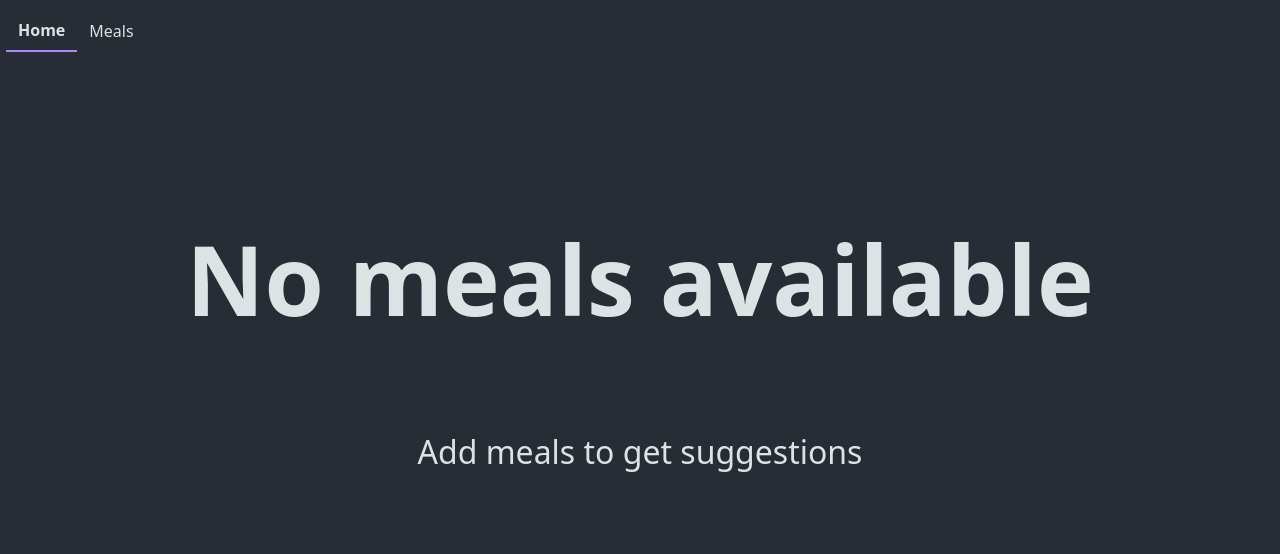
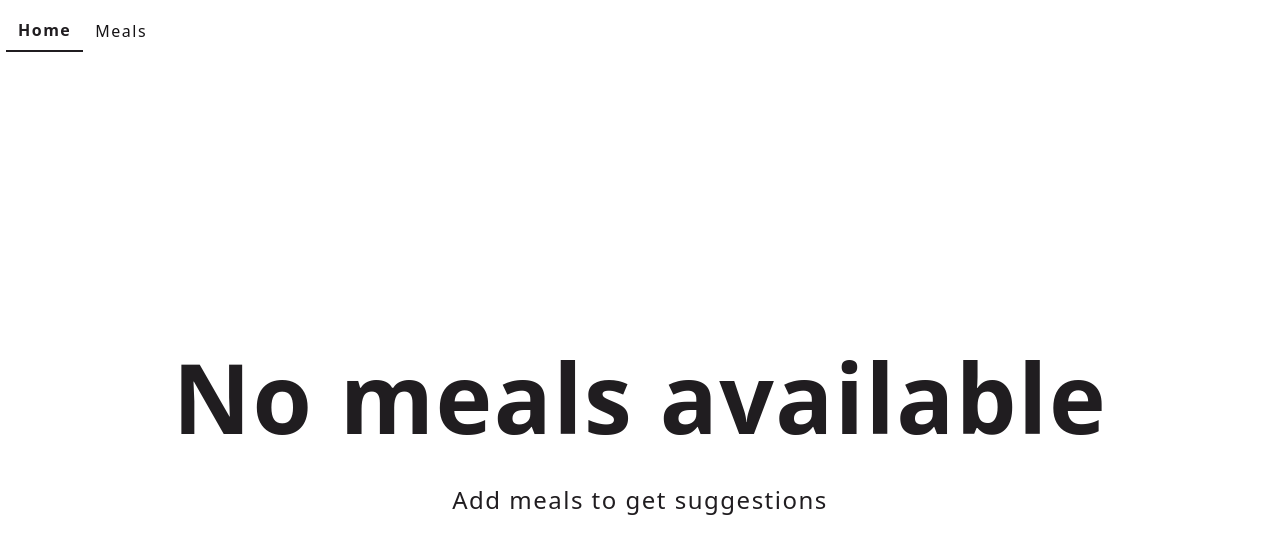
Before and after one commit to amandahamynen/Meal-Suggestions, a React app in the folder frontend/: page / in a window 1280 px wide. Shown: the top 554 px of the page. Built offline with nearby package versions, Linux system fonts and the light colour scheme; no server answers; the HTML template or start-up script is replaced by a standard one.

Commit message:
Update UI

```diff
--- a/frontend/src/App.css
+++ b/frontend/src/App.css
@@ -2,7 +2,7 @@
   min-height: 100vh;
   display: flex;
   flex-direction: column;
-  background-color: #282c34;
+  background-color: #fff;
   width: 100vw;
 }
 
@@ -14,22 +14,23 @@
   flex-direction: row;
   align-items: center;
   justify-content: flex-start;
+  letter-spacing: 1.5px;
 }
 
 .Header_Link {
   text-decoration: none;
   padding: 8px 12px;
-  color: #dbe3e5;
+  color: #151315;
 }
 
 .Header_Link:hover {
-  color: #a78bfa;
+  color: #201d20;
 }
 
 .Header_Link--active {
-  color: #dbe3e5;
+  color: #201d20;
   font-weight: 600;
-  border-bottom: 2px solid #a78bfa;
+  border-bottom: 2px solid #201d20;
 }
 
 .Content {
@@ -40,6 +41,7 @@
   justify-content: flex-start;
   width: 100%;
   padding-top: 100px;
+  padding-bottom: 100px;
 }
 
 .MealSuggestion {
@@ -48,34 +50,46 @@
   flex-direction: column;
   width: 100%;
   align-items: center;
-  justify-content: flex-start;
+  justify-content: center;
   text-align: center;
+  gap: 32px;
 }
 
 .MealSuggestion__Title {
   font-size: 96px;
   text-align: center;
-  color: #dbe3e5;
+  color: #201d20;
+  margin: 0;
+  letter-spacing: 1.5px;
 }
 
 .MealSuggestion__Result {
-  font-size: 32px;
+  font-size: 24px;
   text-align: center;
-  color: #dbe3e5;
+  color: #201d20;
+  margin: 0;
+  letter-spacing: 1.5px;
 }
 
 .MealSuggestion__Button {
-  padding: 10px 20px;
-  font-size: 16px;
-  background-color: #8068d1;
-  color: #dbe3e5;
-  border: none;
-  border-radius: 5px;
+  padding: 16px 32px;
+  border-radius: 50px;
+  font-size: 14px;
+  border: 0;
+  background-color: #fff;
+  box-shadow: rgb(21 19 21 / 50%) 0 0 2px;
+  transition: all 0.5s ease;
+  letter-spacing: 1.5px;
+  text-transform: uppercase;
   cursor: pointer;
 }
 
 .MealSuggestion__Button:hover {
-  background-color: #6b57ad;
+  letter-spacing: 3px;
+}
+
+.MealSuggestion__Button:active {
+  transform: scale(0.8);
 }
 
 .MealsPage {
--- a/frontend/src/components/MealSuggestion.tsx
+++ b/frontend/src/components/MealSuggestion.tsx
@@ -32,8 +32,8 @@ function MealSuggestion() {
   return (
     <div className="MealSuggestion">
       <AnimatedContent
-        distance={1000}
-        direction="horizontal"
+        distance={200}
+        direction="vertical"
         reverse={false}
         duration={2}
         ease="power3.out"
@@ -50,20 +50,40 @@ function MealSuggestion() {
           <div>{hasMeals ? "I should make..." : "No meals available"}</div>
         </h1>
       </AnimatedContent>
+      <AnimatedContent
+        distance={40}
+        direction="vertical"
+        duration={0.6}
+        ease="power3.out"
+        initialOpacity={0}
+        animateOpacity
+        delay={1}
+      >
         <p
           className="MealSuggestion__Result"
           data-testid="meal-suggestion-result"
         >
           {mealText}
         </p>
+      </AnimatedContent>
       {hasMeals && (
+        <AnimatedContent
+          distance={40}
+          direction="vertical"
+          duration={0.6}
+          ease="power3.out"
+          initialOpacity={0}
+          animateOpacity
+          delay={1}
+        >
           <button
             className="MealSuggestion__Button"
+            onClick={handleClick}
             data-testid="suggest-meal-button"
-          onClick={handleClick}
           >
-          Give a suggestion
+            Get a suggestion
           </button>
+        </AnimatedContent>
       )}
     </div>
   );
```
Lines whose indentation alone changed are shown as unchanged.
